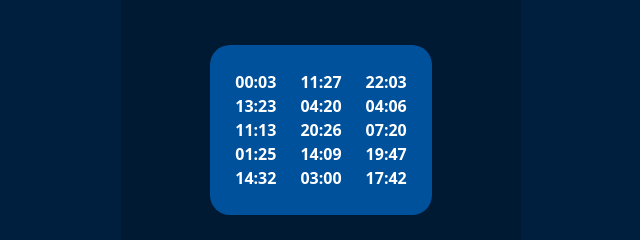
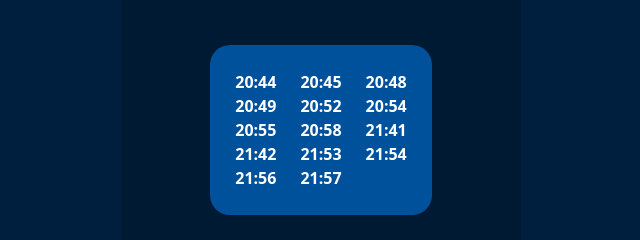
Before and after one commit to luarrekcah/gerador-horarios, a plain HTML site: page index.html in a window 1280 px wide. Shown: the part 160-400 px from the top of the page, without its empty margins (319-959 px from the left). Drawn offline with nearby package versions, Linux system fonts and the light colour scheme.

Commit message:
[update] new func

```diff
--- a/index.html
+++ b/index.html
@@ -141,14 +141,37 @@
 
         function gerarHorarios() {
             const horarios = document.querySelectorAll('.time-grid .col');
+            const horarioAtual = new Date();
+
+            const listaHorarios = [];
 
             horarios.forEach(function (horario) {
-                const hora = Math.floor(Math.random() * 24).toString().padStart(2, '0');
-                const minuto = Math.floor(Math.random() * 60).toString().padStart(2, '0');
-                const novoHorario = hora + ':' + minuto;
+                const horaAtual = horarioAtual.getHours();
+                const minutoAtual = horarioAtual.getMinutes();
+                let hora = getRandomInt(horaAtual, horaAtual + 1);
+                let minuto = getRandomInt(minutoAtual, 59);
 
-                horario.textContent = novoHorario;
+                if (minuto === 60) {
+                    hora += 1;
+                    minuto = 0;
+                }
+
+                const novoHorario = `${hora.toString().padStart(2, '0')}:${minuto.toString().padStart(2, '0')}`;
+
+                listaHorarios.push(novoHorario);
             });
+
+            const horariosUnicos = [...new Set(listaHorarios)];
+
+            horariosUnicos.sort();
+
+            horarios.forEach(function (horario, index) {
+                horario.textContent = horariosUnicos[index];
+            });
+        }
+
+        function getRandomInt(min, max) {
+            return Math.floor(Math.random() * (max - min + 1)) + min;
         }
 
         function showOverlay() {
```
